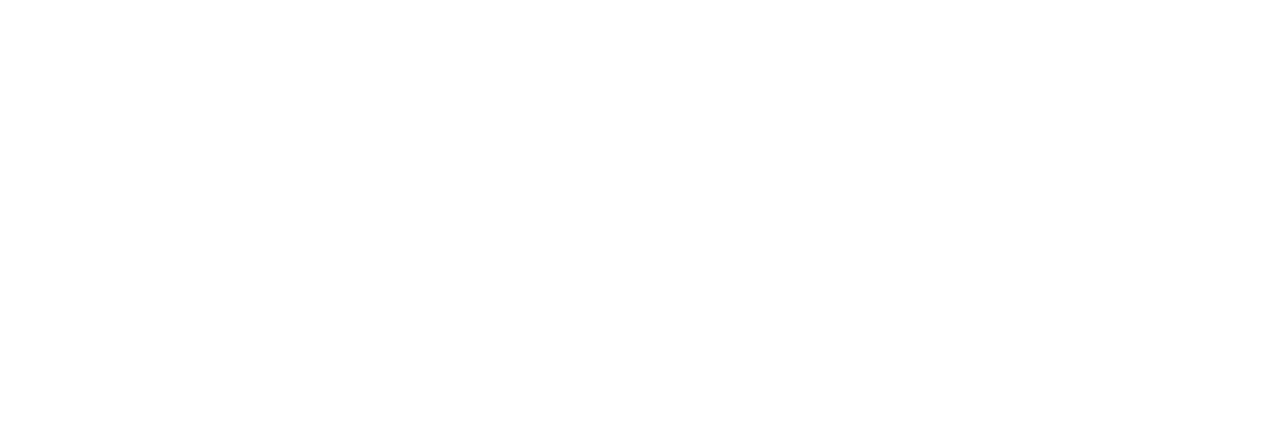
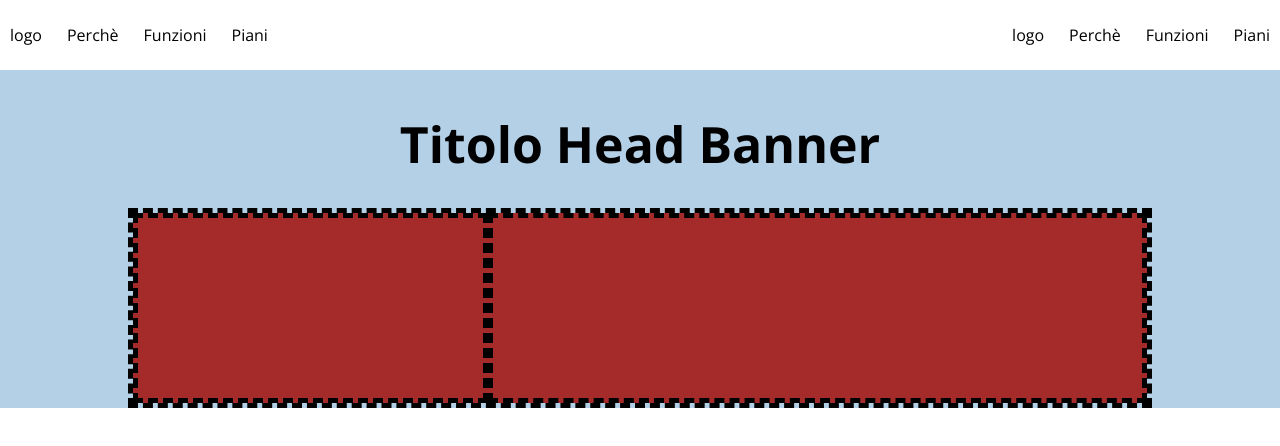
Before and after one commit to MicheleLafronza/htmlcss-dropbox, a plain HTML site: page index.html in a window 1280 px wide. Drawn offline with nearby package versions, Linux system fonts and the light colour scheme.

Commit message:
add header structure

```diff
--- a/css/style.css
+++ b/css/style.css
@@ -0,0 +1,81 @@
+/* regole generali */
+* {
+    margin: 0;
+    padding: 0;
+    box-sizing: border-box;
+    font-family: "Open Sans", sans-serif;
+}
+
+/* REGOLE HEADER */
+header {
+    width: 100%;
+    background-color: rgba(180,208,231,255);
+    /* DEBUG */
+    min-height: 300px;
+}
+
+/* regole nav */
+nav {
+    display: flex;
+    justify-content: space-between;
+    background-color: white;
+    height: 70px;
+}
+
+nav ul {
+    width: 30%;
+    height: 100%;
+    display: flex;
+    align-items: center;
+    gap: 25px;
+    list-style-type: none;
+}
+
+#nav-ul-left {
+    margin-left: 10px;
+}
+
+#nav-ul-right {
+    margin-right: 10px;
+    justify-content: flex-end;
+}
+
+/* regole head banner */
+#head-banner {
+    width: 80%;
+    margin: 40px auto 0px auto ;
+}
+
+#head-banner h1 {
+    text-align: center;
+    font-size: 50px;
+    margin-bottom: 30px;
+}
+
+#banner-flex-container {
+    display: flex;
+    /* DEBUG */
+    border: dashed 5px;
+    min-height: 200px;
+}
+
+#banner-right-item {
+    width: 65%;
+    /* DEBUG */
+    border: dashed 5px;
+    background-color: brown;
+}
+
+
+#banner-left-item {
+    width: 35%;
+    /* DEBUG */
+    border: dashed 5px;
+    background-color: brown;
+}
+
+/* /FINE REGOLE HEADER */
+
+
+
+/* REGOLE MAIN */
--- a/index.html
+++ b/index.html
@@ -3,10 +3,59 @@
 <head>
     <meta charset="UTF-8">
     <meta name="viewport" content="width=device-width, initial-scale=1.0">
+    <link rel="preconnect" href="https://fonts.googleapis.com">
+    <link rel="preconnect" href="https://fonts.gstatic.com" crossorigin>
+    <link href="https://fonts.googleapis.com/css2?family=Open+Sans:ital,wght@0,300..800;1,300..800&display=swap" rel="stylesheet">
     <link rel="stylesheet" href="css/style.css">
     <title>Dropbox</title>
 </head>
 <body>
 
+    <!-- inizio header -->
+    <header>
+
+        <!-- menu di navigazione -->
+        <nav>
+            <ul id="nav-ul-left">
+                <li>logo</li>
+                <li>Perchè</li>
+                <li>Funzioni</li>
+                <li>Piani</li>
+            </ul>
+
+            <ul id="nav-ul-right">
+                <li>logo</li>
+                <li>Perchè</li>
+                <li>Funzioni</li>
+                <li>Piani</li>
+            </ul>
+        </nav>
+        <!-- /fine menu di navigazione -->
+
+        <!-- banner header -->
+        <section id="head-banner">
+            <h1>Titolo Head Banner</h1>
+            <div id="banner-flex-container">
+                <div id="banner-left-item"></div>
+                <div id="banner-right-item"></div>
+            </div>
+        </section>
+        <!-- /fine banner header -->
+
+    </header>
+    <!-- /fine header -->
+
+    <!-- inizio main -->
+    <main>
+
+    </main>
+    <!-- /fine main -->
+
+    <!-- inizio footer -->
+    <footer>
+
+    </footer>
+    <!-- /fine footer -->
+
 </body>
 </html>
```
